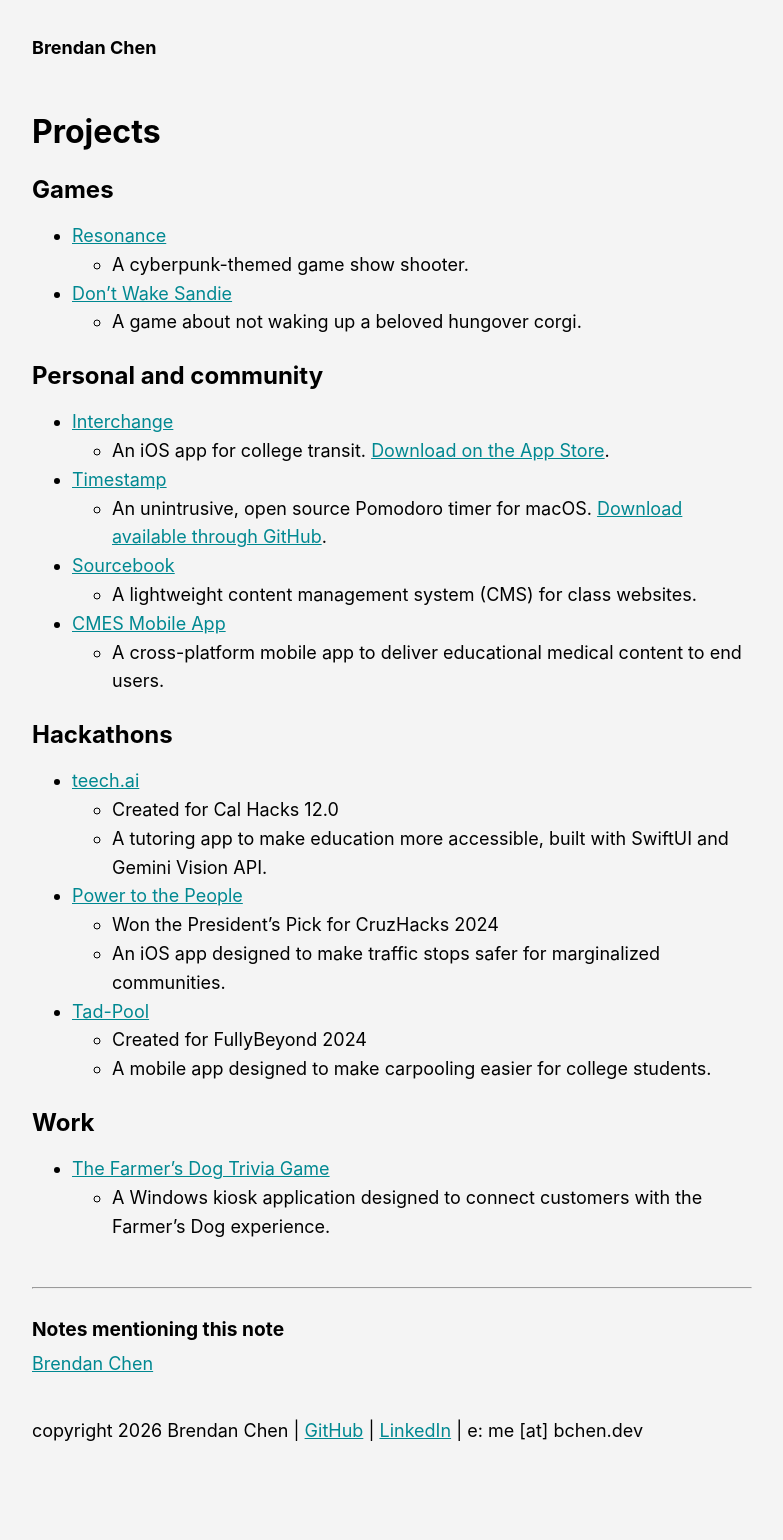
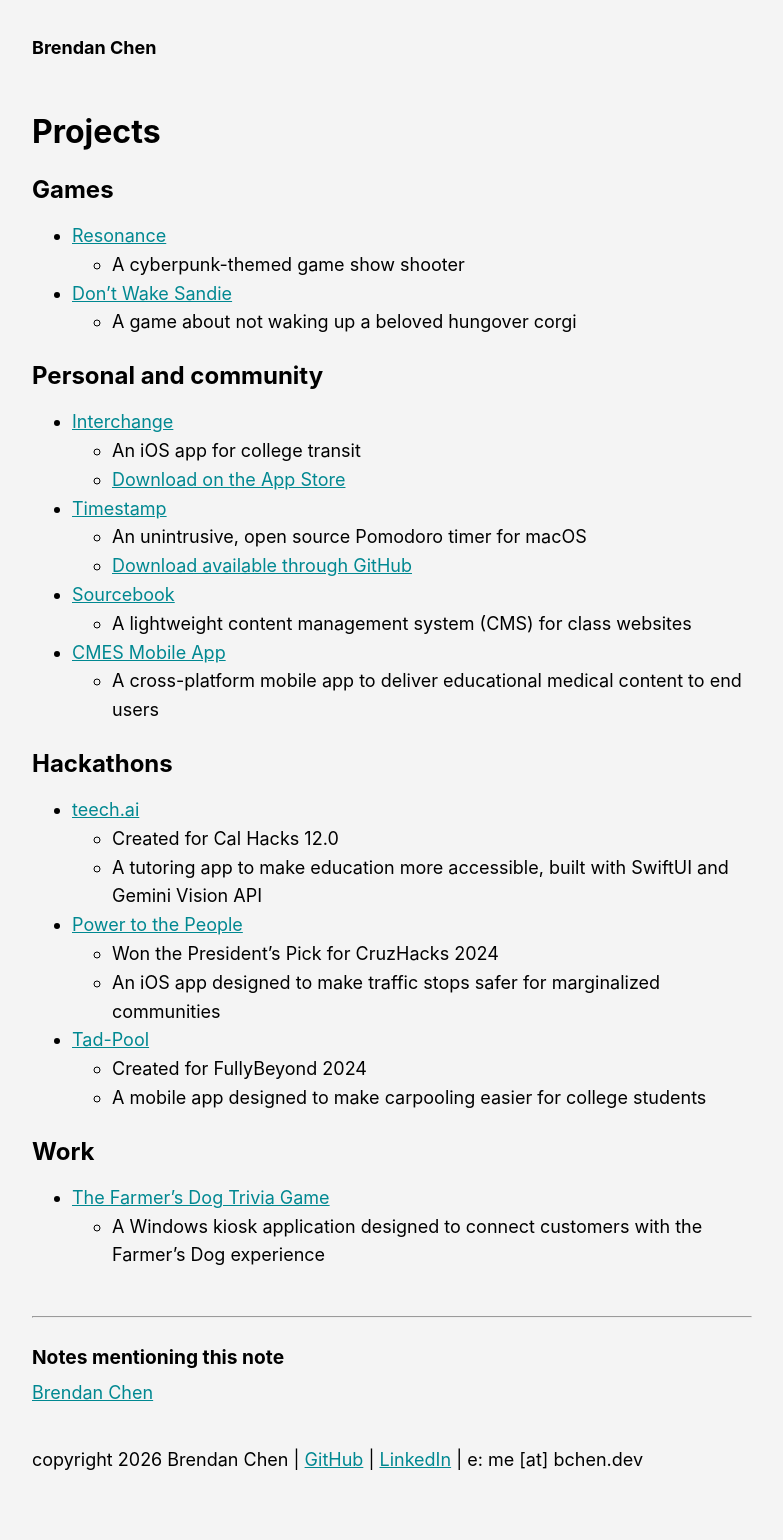
Before and after one commit to brendan-ch/brendan-ch.github.io, a Jekyll site: the page built from _notes/projects.md, in a window 1280 px wide. Shown: the whole page, without its empty margins (248-1031 px from the left). Built offline with Jekyll 4.4.1, drawn with Linux system fonts in a browser that asks for light colours; before the commit the page ends 1512 px from its top, so only the background shows below that; part of the change alters nothing that is shown.

Commit message:
Publish: Projects

```diff
--- a/_notes/projects.md
+++ b/_notes/projects.md
@@ -1,38 +1,41 @@
 ---
 title: Projects
+categories: "- '[[Website pages]]'"
 ---
 
 ## Games
 
 - [[Resonance]]
-    - A cyberpunk-themed game show shooter.
+    - A cyberpunk-themed game show shooter
 - [[Don't Wake Sandie]]
-    - A game about not waking up a beloved hungover corgi.
+    - A game about not waking up a beloved hungover corgi
 
 ## Personal and community
 
 - [[Interchange]]
-    - An iOS app for college transit. [Download on the App Store](https://apps.apple.com/us/app/interchange-college-commute/id6739968742).
+    - An iOS app for college transit
+    - [Download on the App Store](https://apps.apple.com/us/app/interchange-college-commute/id6739968742)
 - [[Timestamp]]
-    - An unintrusive, open source Pomodoro timer for macOS. [Download available through GitHub](https://github.com/brendan-ch/timestamp/releases).
+    - An unintrusive, open source Pomodoro timer for macOS
+    - [Download available through GitHub](https://github.com/brendan-ch/timestamp/releases)
 - [[Sourcebook]]
-    - A lightweight content management system (CMS) for class websites.
+    - A lightweight content management system (CMS) for class websites
 - [[CMES Mobile App]]
-    - A cross-platform mobile app to deliver educational medical content to end users.
+    - A cross-platform mobile app to deliver educational medical content to end users
 
 ## Hackathons
 
 - [[teech.ai]]
     - Created for Cal Hacks 12.0
-    - A tutoring app to make education more accessible, built with SwiftUI and Gemini Vision API.
+    - A tutoring app to make education more accessible, built with SwiftUI and Gemini Vision API
 - [[Power to the People]]
     - Won the President's Pick for CruzHacks 2024
-    - An iOS app designed to make traffic stops safer for marginalized communities.
+    - An iOS app designed to make traffic stops safer for marginalized communities
 - [[Tad-Pool]]
     - Created for FullyBeyond 2024
-    - A mobile app designed to make carpooling easier for college students.
+    - A mobile app designed to make carpooling easier for college students
 
 ## Work
 
 - [[The Farmer's Dog Trivia Game]]
-    - A Windows kiosk application designed to connect customers with the Farmer's Dog experience.
+    - A Windows kiosk application designed to connect customers with the Farmer's Dog experience
```
